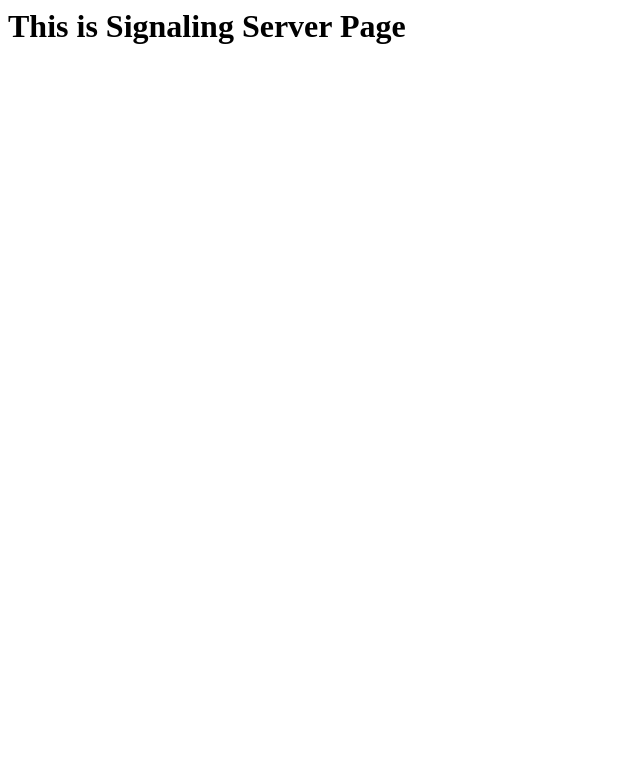
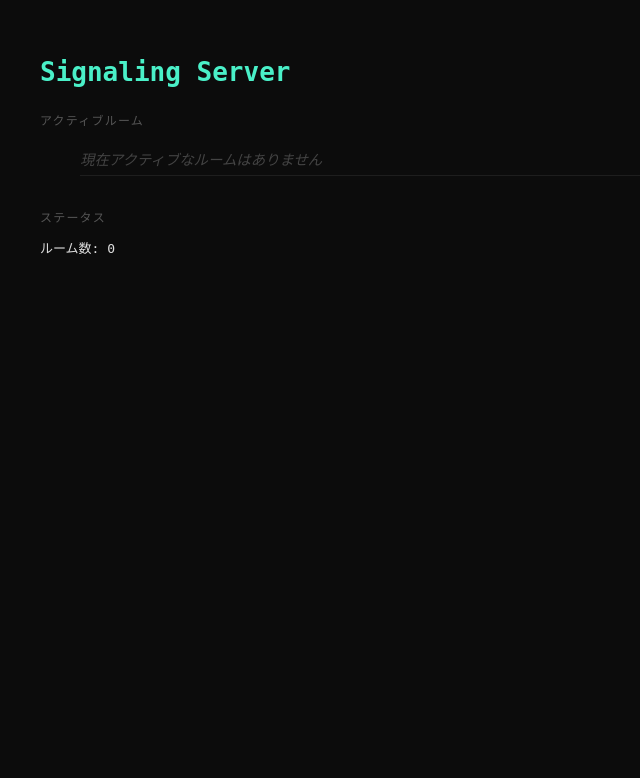
Before and after one commit to MathotaGamma/signaling-server, a FastAPI app: page /home in a window 1280 px wide. Shown: the top 778 px of the page, without its empty margins (0-640 px from the left). Run offline with FastAPI, Linux system fonts and the light colour scheme.

Commit message:
Update home.html

```diff
--- a/templates/home.html
+++ b/templates/home.html
@@ -1 +1,62 @@
-<h1>This is Signaling Server Page</h1>
+<!DOCTYPE html>
+<html lang="ja">
+  <head>
+    <meta charset="UTF-8" />
+    <meta name="viewport" content="width=device-width, initial-scale=1.0" />
+    <title>管理ページ</title>
+    <style>
+      body {
+        font-family: monospace;
+        background: #0c0c0c;
+        color: #ddd;
+        padding: 2rem;
+      }
+
+      h1 {
+        color: #4af0c8;
+        margin-bottom: 1.5rem;
+      }
+
+      .label {
+        color: #555;
+        font-size: 0.75rem;
+        text-transform: uppercase;
+        letter-spacing: 0.1em;
+        margin-bottom: 0.4rem;
+      }
+
+      .room-list {
+        list-style: none;
+        margin-bottom: 2rem;
+      }
+
+      .room-list li {
+        padding: 0.4rem 0;
+        border-bottom: 1px solid #1e1e1e;
+        font-size: 0.9rem;
+      }
+
+      .empty {
+        color: #444;
+        font-style: italic;
+      }
+    </style>
+  </head>
+  <body>
+    <h1>Signaling Server</h1>
+
+    <div class="label">アクティブルーム</div>
+    <ul class="room-list">
+      {% if rooms %}
+        {% for room in rooms %}
+          <li>{{ room }}</li>
+        {% endfor %}
+      {% else %}
+        <li class="empty">現在アクティブなルームはありません</li>
+      {% endif %}
+    </ul>
+
+    <div class="label">ステータス</div>
+    <p>ルーム数: {{ rooms | length }}</p>
+  </body>
+</html>
```
